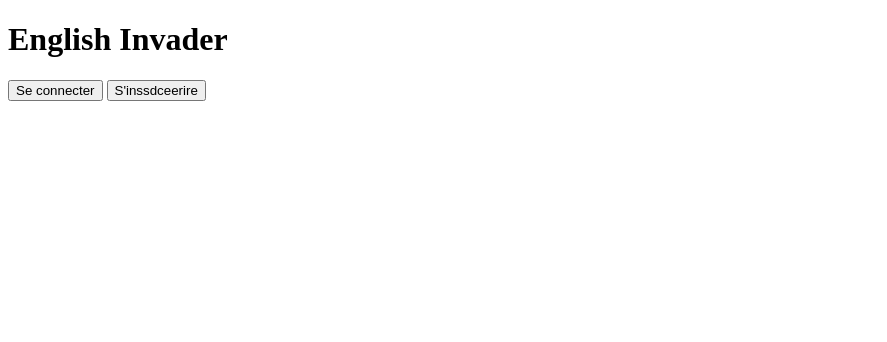
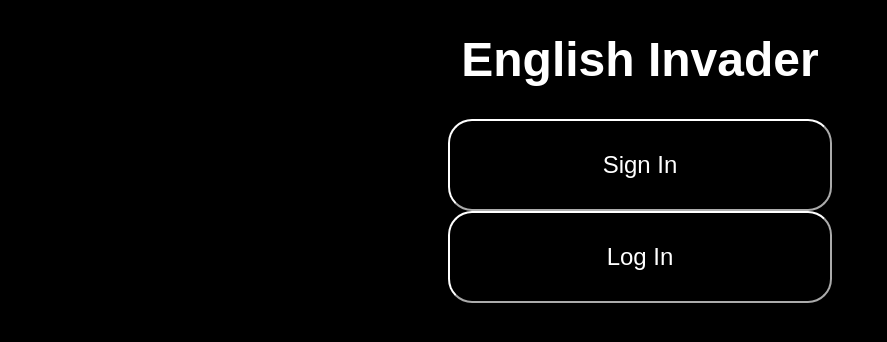
Before and after one commit to adrien-lrsse/english-invader, a Flask app: page / in a window 1280 px wide. Shown: the top 342 px of the page, without its empty margins (0-887 px from the left). Run offline with Flask 3, Linux system fonts and the light colour scheme.

Commit message:
[feat] root page

```diff
--- a/app/root/templates/index.html
+++ b/app/root/templates/index.html
@@ -3,10 +3,14 @@
 <head>
     <meta charset="UTF-8">
     <title>English Invader</title>
+    <link rel="stylesheet"  href="{{ url_for('static', filename='style/main.css') }}">
 </head>
 <body>
 <h1>English Invader</h1>
-<button>Se connecter</button>
-<button>S'inssdceerire</button>
+<div class="vertical centering_horizontal centering_vertical" >
+    <button class="button_actionnable">Sign In</button>
+<button class="button_actionnable">Log In</button>
+</div>
+
 </body>
 </html>
--- /dev/null
+++ b/app/static/style/main.css
@@ -0,0 +1,40 @@
+body{
+    margin: 0;
+    background: black;
+}
+
+h1{
+    color:  white;
+    font-family: Arimo;
+    text-align: center;
+    font-size: 3em;
+}
+
+.vertical{
+    display: flex;
+    flex-direction: column;
+}
+
+.button_actionnable{
+    width: 30%;
+    padding: 1.25em;
+    font-size: 1.5em;
+    background: black;
+    color: white;
+    border-radius: 1em;
+    border-color: white ;
+}
+
+.button_actionnable:hover{
+    background: #323232;
+}
+
+.centering_horizontal{
+    display: flex;
+    align-items: center;
+}
+
+.centering_vertical{
+    display: flex;
+    justify-content: center;
+}
```
Also changed, not shown: app/game/__init__.py (added).
